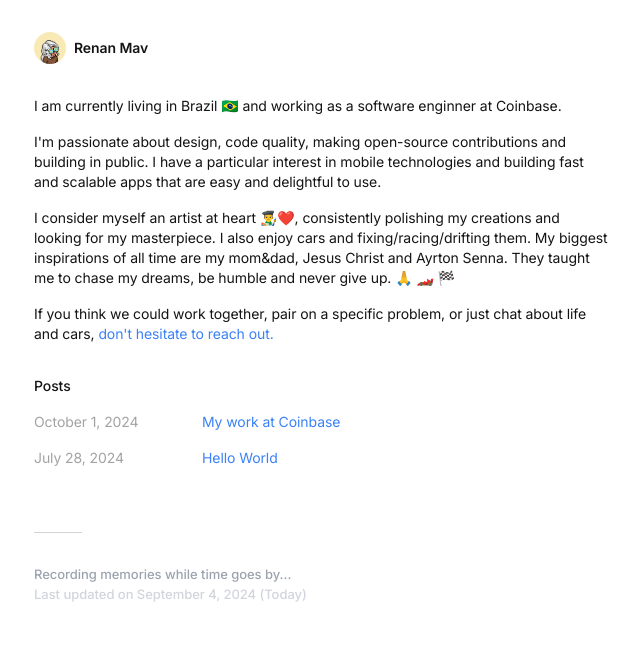
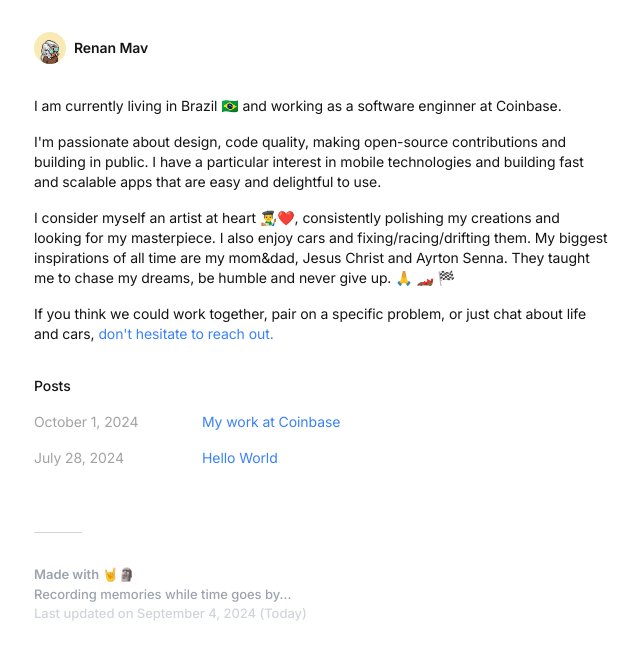
Before and after one commit to renanmav/renanmav.com, a Next.js app: page / in a window 1280 px wide. Shown: the top 660 px of the page, without its empty margins (318-958 px from the left). Built offline with nearby package versions, Linux system fonts and the light colour scheme; no server answers.

Commit message:
footer changes - made with \m/ (>.<) \m/

```diff
--- a/app/components/footer.tsx
+++ b/app/components/footer.tsx
@@ -7,6 +7,7 @@ export default function Footer() {
   return (
     <footer className="mb-20">
       <Divider />
+      <MadeWith />
       <Memories />
       <LastUpdated />
     </footer>
@@ -49,3 +50,11 @@ function Memories() {
     </p>
   );
 }
+
+function MadeWith() {
+  return (
+    <p id="made-with" className="text-sm font-semibold text-gray-400">
+      Made with 🤘🗿
+    </p>
+  );
+}
```
